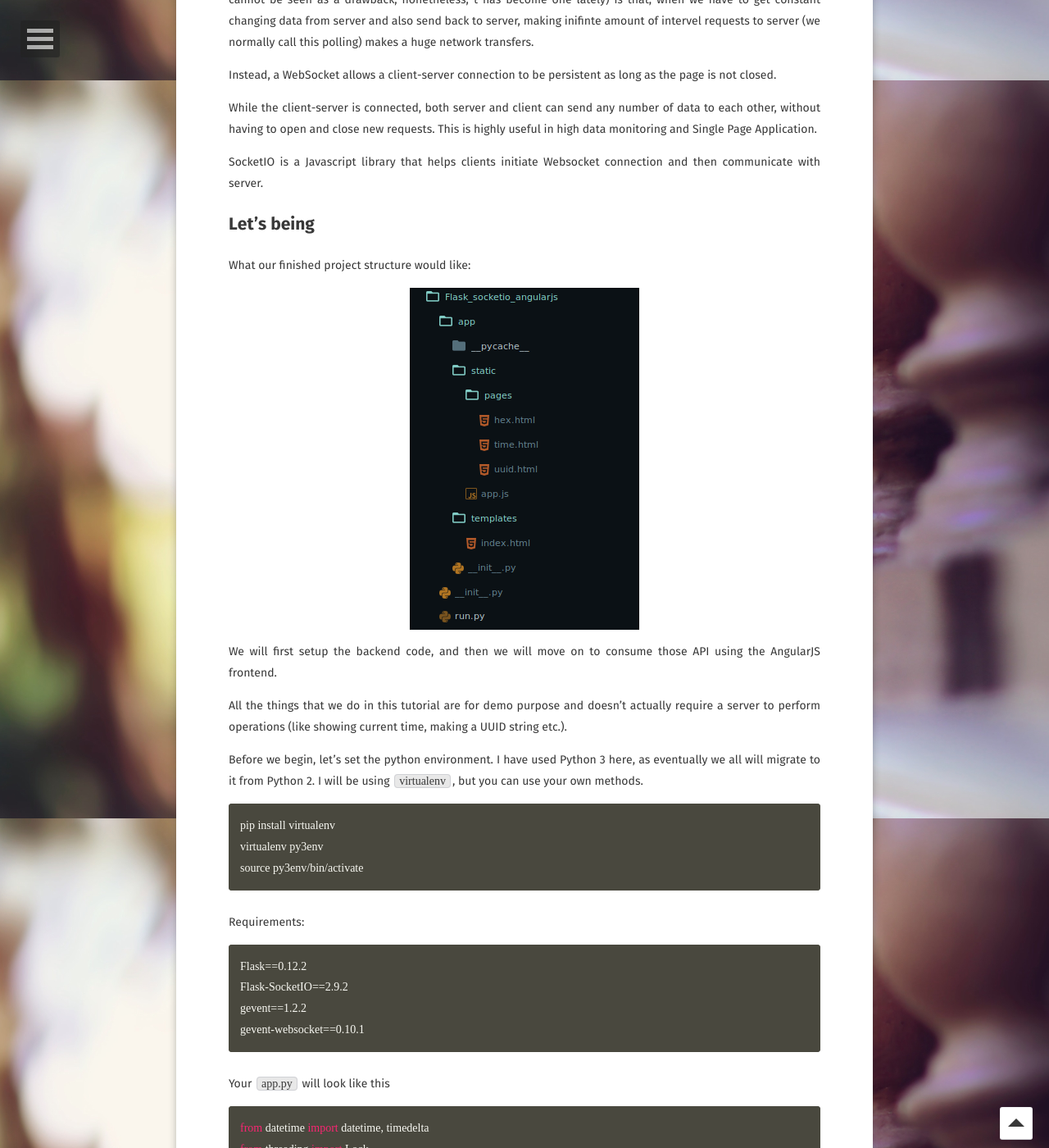
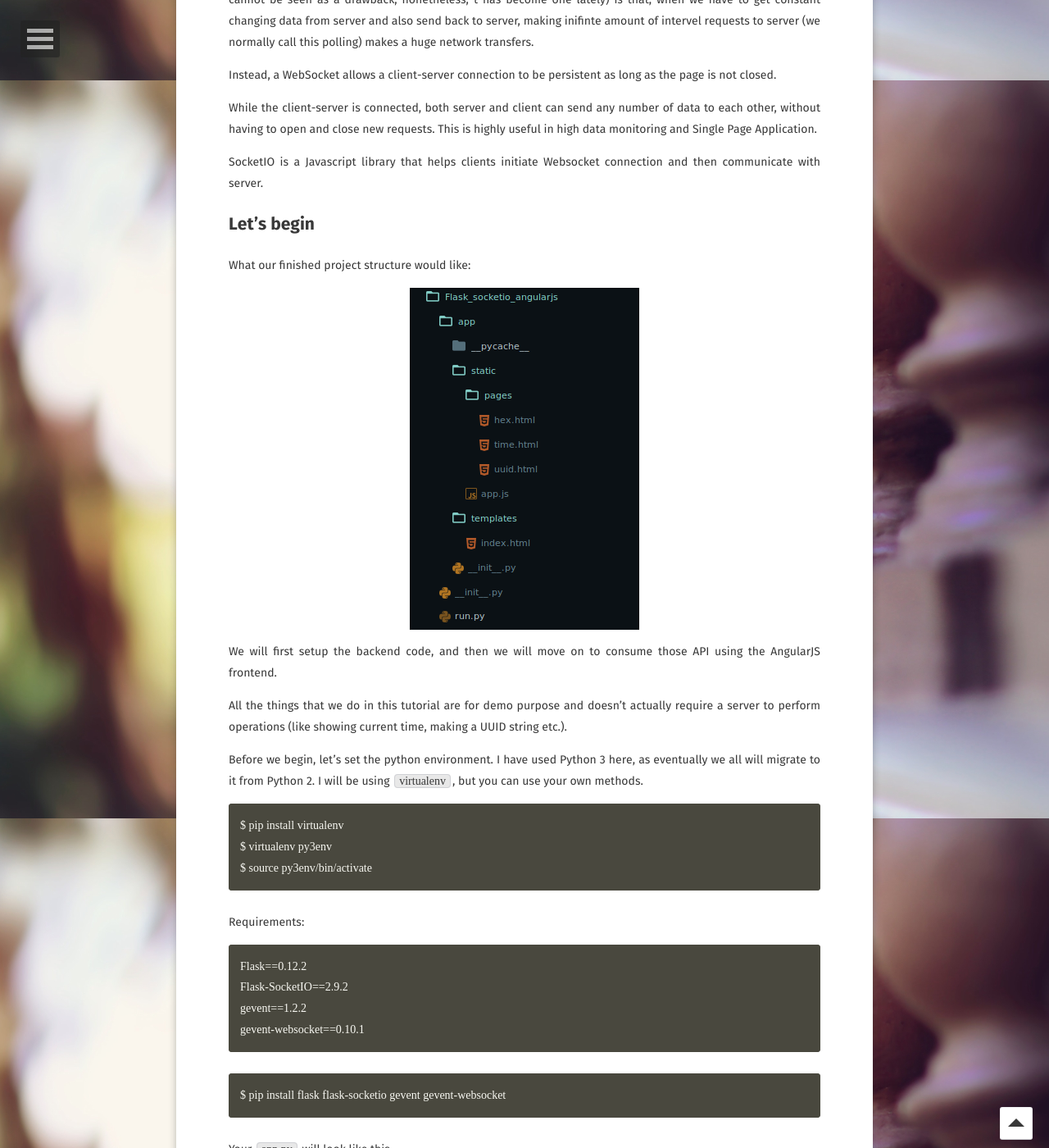
Before and after one commit to sreecodeslayer/sreecodeslayer.github.io, a Jekyll site: the page built from _posts/2017-09-22-flask-socketio-angular-tutorial.md, in a window 1280 px wide and 1400 px high, scrolled down 802 px. Shown: the whole window at 82% size. Built offline with Jekyll 4.4.1, drawn with Linux system fonts in a browser that asks for light colours; some web fonts are replaced; comment, search, counter and statistics services are not loaded; some of the changed text lies outside the part shown.

Commit message:
Correct typos, add some installation commands

````diff
--- a/_posts/2017-09-22-flask-socketio-angular-tutorial.md
+++ b/_posts/2017-09-22-flask-socketio-angular-tutorial.md
@@ -34,7 +35,7 @@ While the client-server is connected, both server and client can send any number
 
 SocketIO is a Javascript library that helps clients initiate Websocket connection and then communicate with server.
 
-## Let's being
+## Let's begin
 
 What our finished project structure would like:
 
@@ -47,9 +48,9 @@ All the things that we do in this tutorial are for demo purpose and doesn't actu
 Before we begin, let's set the python environment. I have used Python 3 here, as eventually we all will migrate to it from Python 2. I will be using `virtualenv`, but you can use your own methods.
 
 ```bash
-pip install virtualenv
-virtualenv py3env
-source py3env/bin/activate
+$ pip install virtualenv
+$ virtualenv py3env
+$ source py3env/bin/activate
 ```
 
 Requirements:
@@ -59,6 +60,10 @@ Flask==0.12.2
 Flask-SocketIO==2.9.2
 gevent==1.2.2
 gevent-websocket==0.10.1
+```
+
+```bash
+$ pip install flask flask-socketio gevent gevent-websocket
 ```
 
 
@@ -105,7 +110,7 @@ def connected():
 
 @socketio.on('disconnect', namespace='/test')
 def disconnected():
-	print(Client disconnected)
+	print('Client disconnected')
 
 @socketio.on('uuid', namespace='/test')
 def send_uuid():
````
Also changed, not shown: other parts of _posts/2017-09-22-flask-socketio-angular-tutorial.md (+1 -0 lines).
